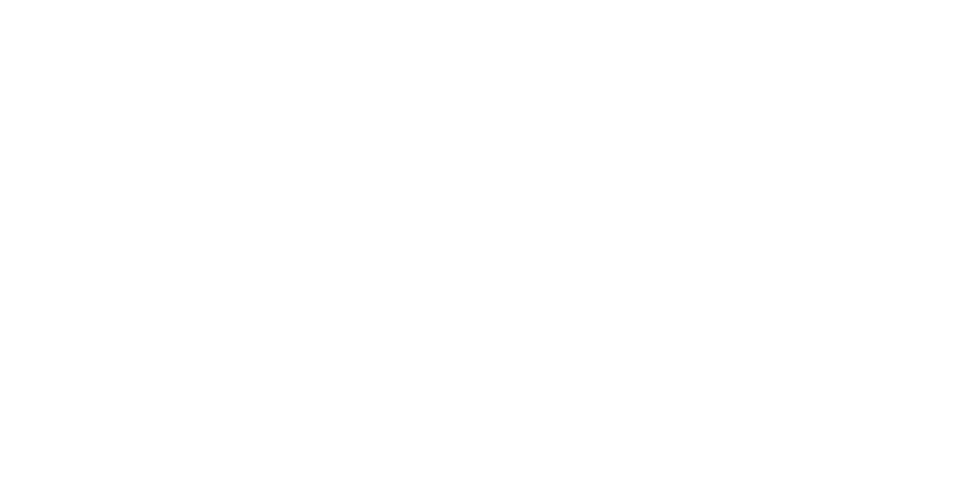
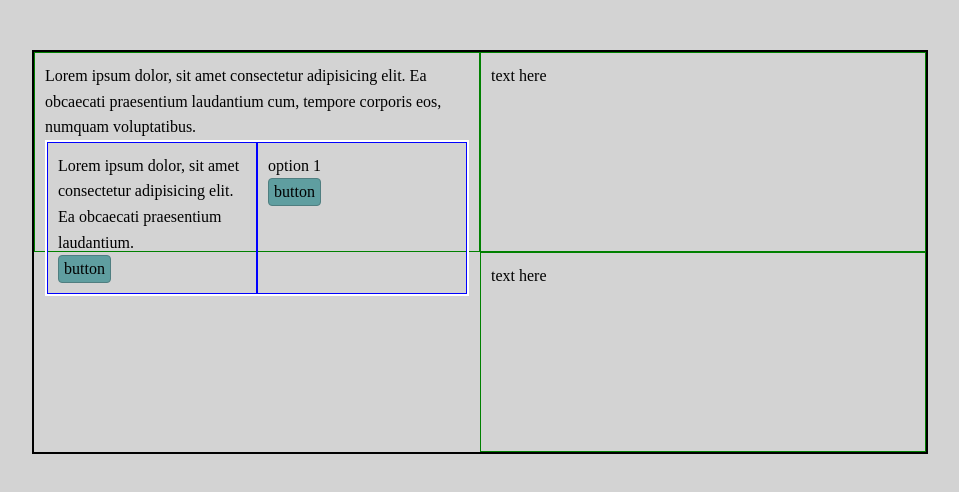
Before and after one commit to oliviajoyyy/art109-project2, a plain HTML site: page index.html in a window 1280 px wide. Shown: the whole page, without its empty margins (160-1119 px from the left). Drawn offline with Linux system fonts and the light colour scheme.

Commit message:
2 col main grid with nested grid for options

```diff
--- a/css/style.css
+++ b/css/style.css
@@ -25,4 +25,50 @@ body {
 body {
     font-size: 1.6rem; /* font-size 1.6rem is now the same as 16px */
     line-height: 1.6;
+    background-color: lightgrey;
 }
+
+.prompt-container {
+    position: relative;
+    border: 2px solid black;
+    width: 70vw;
+    height: auto;
+    left: 15vw;
+    top: 50px;
+    display: grid;
+    grid-template-columns: repeat(2, 1fr);
+    grid-template-rows: 200px;
+    grid-auto-rows: 200px;
+}
+
+.prompt-item {
+    border: 1px solid green;
+    padding: 10px;
+}
+
+.option-container {
+    position: relative;
+    border: 2px solid white;
+    display: grid;
+    grid-template-columns: repeat(2, 1fr);
+}
+
+.option-item {
+    border: 1px solid blue;
+    padding: 10px;
+}
+
+.button {
+    display: inline-block;
+    background: cadetblue;
+    padding: 5px;
+    line-height: 1;
+    border: 1px solid #4f7e80;
+    border-radius: 4px;
+    justify-content: center;
+}
+
+.button:hover {
+    background: rgb(129, 191, 194);
+    border: 1px solid cadetblue;
+}
--- a/index.html
+++ b/index.html
@@ -1,13 +1,54 @@
 <!DOCTYPE html>
 <html lang="en">
+
 <head>
     <meta charset="UTF-8">
     <meta name="viewport" content="width=device-width, initial-scale=1.0">
     <link rel="stylesheet" href="css/style.css">
     <title>Net Art</title>
 </head>
+
 <body>
+    <header>
 
-<script src="js/main.js"></script>
+    </header>
+
+    <main>
+        <section class="prompt-container">
+
+            <section class="prompt-item" id="prompt1">
+                <p>Lorem ipsum dolor, sit amet consectetur adipisicing elit. Ea obcaecati praesentium laudantium cum, tempore corporis eos, numquam voluptatibus.</p>
+                <section class="option-container">
+                    <section class="option-item">
+                        <p>Lorem ipsum dolor, sit amet consectetur adipisicing elit. Ea obcaecati praesentium laudantium.</p>
+                        <p class="button">button</p>
+                    </section>
+
+                    <section class="option-item">
+                        <section>
+                            <p>option 1</p>
+                            <p class="button">button</p>
+                        </section>
+                    </section>
+                </section>
+            </section>
+
+            <section class="prompt-item" id="prompt2">
+                <p>text here</p>
+            </section>
+
+            <section class="prompt-item" id="prompt3">
+                <p>text here</p>
+            </section>
+
+            <section class="prompt-item" id="prompt4">
+                <p>text here</p>
+            </section>
+
+        </section>
+    </main>
+
+    <script src="js/main.js"></script>
 </body>
+
 </html>
--- a/js/main.js
+++ b/js/main.js
@@ -0,0 +1,4 @@
+
+setTimeout(function() {
+    document.getElementById('prompt3').style.visibility = "hidden";
+}, 5000);
```
